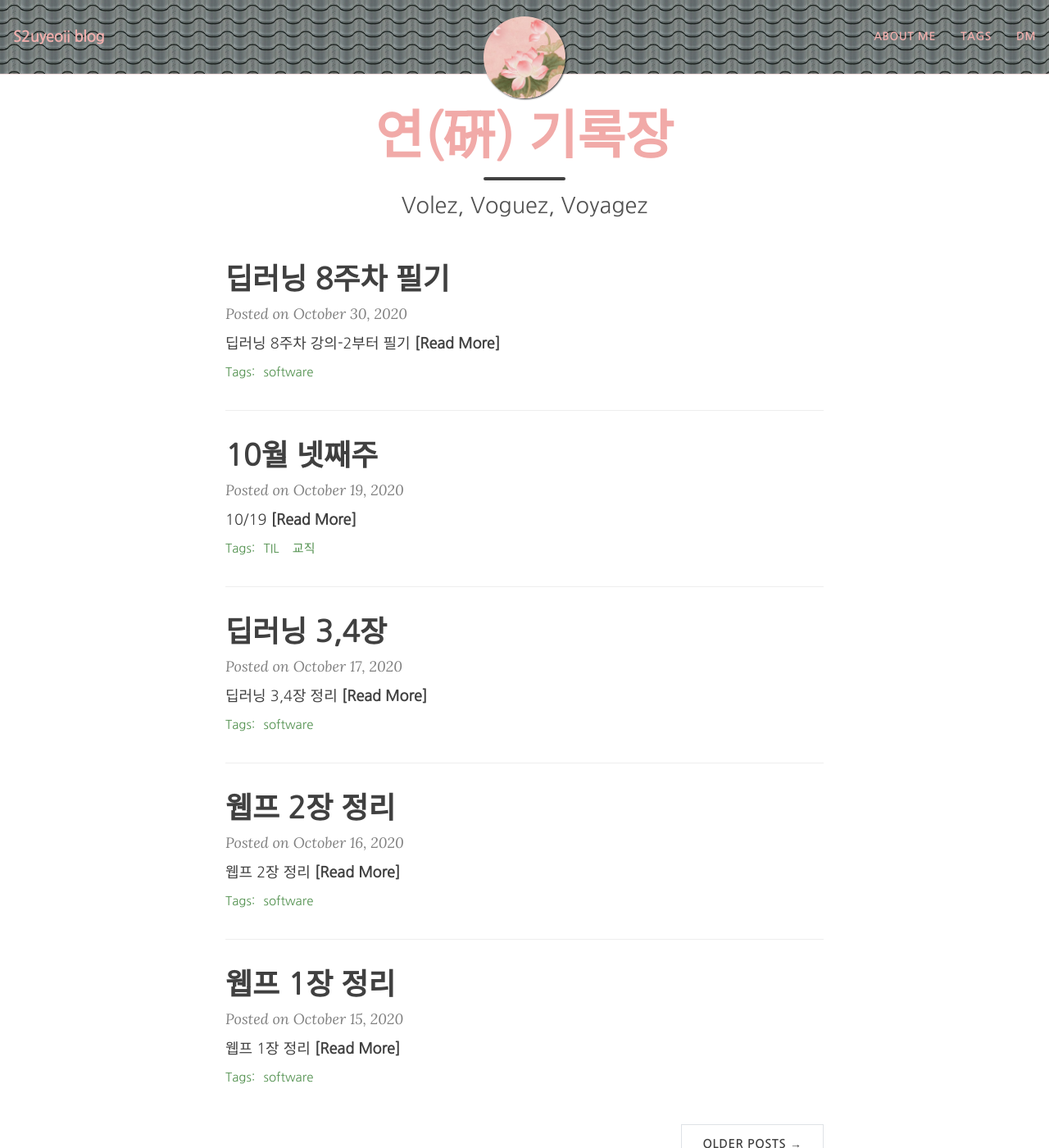
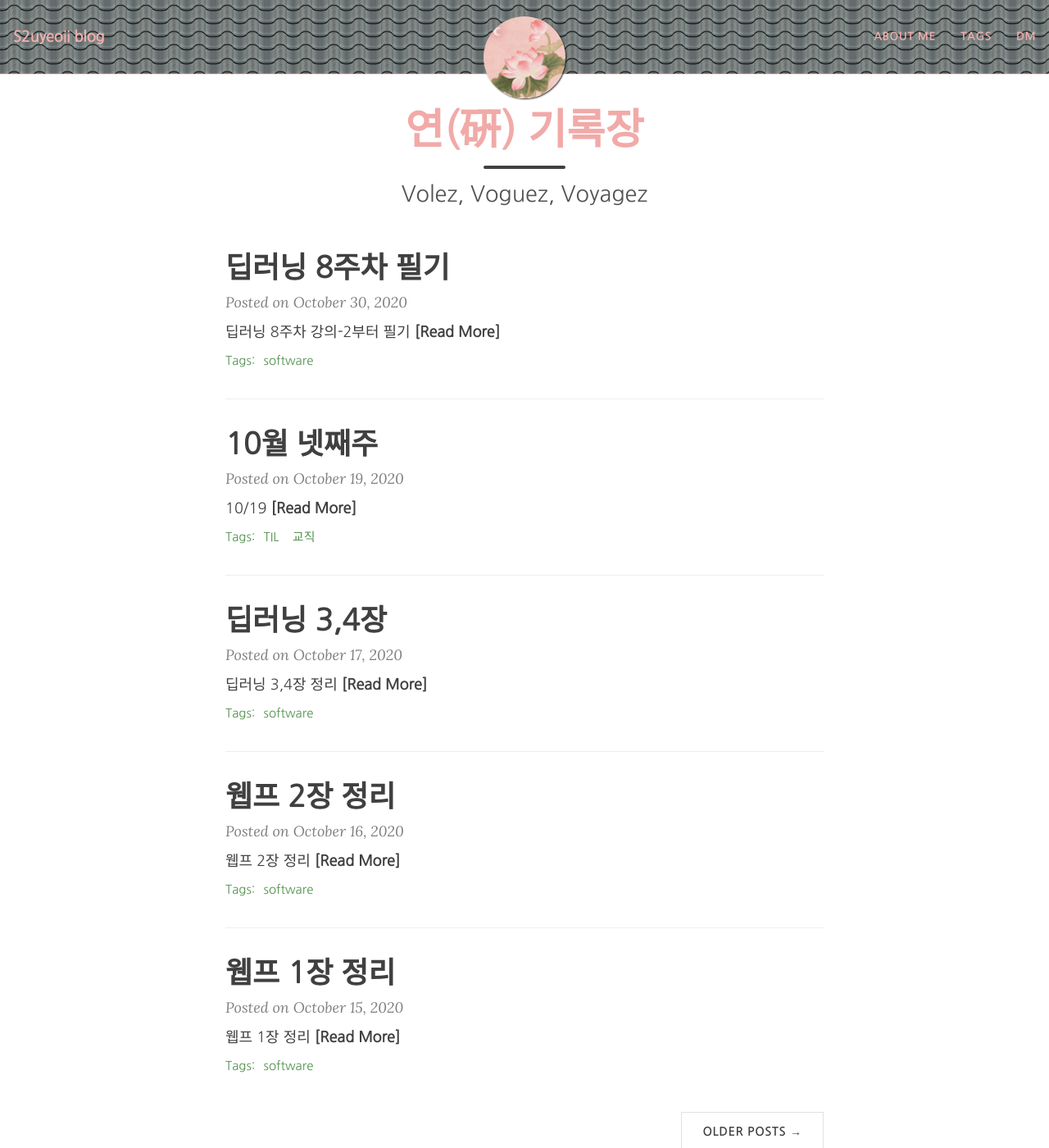
Before and after one commit to yeoneed/yeoneed.github.io, a Jekyll site: the page built from index.html, in a window 1280 px wide and 1400 px high. Shown: the whole window at 82% size. Built offline with Jekyll 4.4.1, drawn with Linux system fonts in a browser that asks for light colours; nearby versions of some CDN libraries; some web fonts are replaced; the list of posts is cut into pages by our own code.

Commit message:
Update beautifuljekyll.css

```diff
--- a/assets/css/beautifuljekyll.css
+++ b/assets/css/beautifuljekyll.css
@@ -492,7 +492,7 @@
 }
 
 .post-preview .post-title {
-  font-size: 1.875rem;
+  font-size: 1.675rem;
   margin-top: 0;
 }
 .post-preview .post-subtitle {
@@ -695,7 +695,7 @@
 }
 .intro-header .page-heading h1 {
   margin-top: 0;
-  font-size: 2.205rem;
+  font-size: 1.875rem;
 
 }
 .intro-header .post-heading h1 {
@@ -753,7 +753,7 @@
     padding: 9.375rem 0;
   }
   .intro-header .page-heading h1 {
-    font-size: 4rem;
+    font-size: 3.2rem;
   }
   .intro-header .post-heading h1 {
     font-size: 3.125rem;
```
